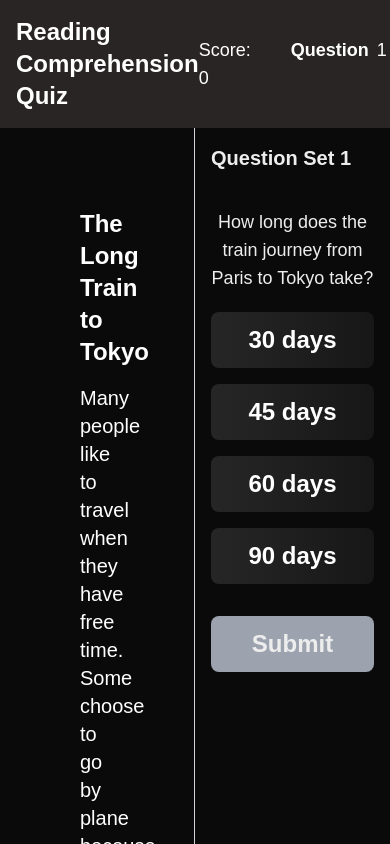
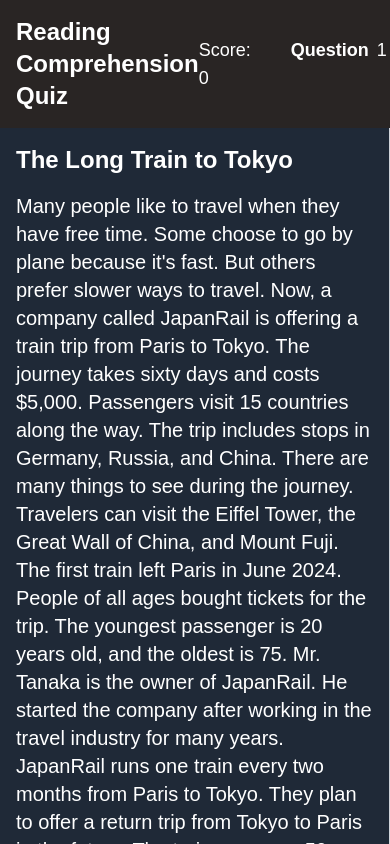
Before and after one commit to ccrymo/Business_English, a Next.js app: page /components/PracticeExam in a window 390 px wide. Built offline with nearby package versions, Linux system fonts and the light colour scheme.

Commit message:
mobile swipe option layout, broken currently needs fixing for large screen

```diff
--- a/app/components/PracticeExam/UI/ReadingText.jsx
+++ b/app/components/PracticeExam/UI/ReadingText.jsx
@@ -4,9 +4,9 @@
 
 export default function ReadingText({ content, title }) {
   return (
-    <div className="w-1/2 overflow-y-scroll p-20 border-r border-gray-300 text-white">
+    <div className="lg:w-1/2 md:w-1/2 sm:w-full sm:h-full overflow-y-scroll p-4 md:p-20 border-r border-gray-300 text-white bg-gray-800">
       <h2 className="text-2xl font-bold mb-4">{title}</h2>
-      <p className="text-xl ">{content}</p>
+      <p className="text-xl">{content}</p>
     </div>
   );
 }
--- a/app/components/PracticeExam/page.js
+++ b/app/components/PracticeExam/page.js
@@ -1,6 +1,7 @@
 "use client";
 
 import React, { useState, useEffect } from "react";
+import { useSwipeable } from 'react-swipeable';
 import Question from "./UI/Question";
 import ReadingText from "./UI/ReadingText";
 import SubmitButton from "./UI/SubmitButton";
@@ -14,6 +15,7 @@
   const [totalQuestions, setTotalQuestions] = useState(0);
   const [correctAnswers, setCorrectAnswers] = useState(0);
   const [isAnswerSelected, setIsAnswerSelected] = useState(false);
+  const [isReadingVisible, setIsReadingVisible] = useState(true);
 
   const readingTextContent = quizData.readingText;
   const readingTextTitle = quizData.readingTextTitle;
@@ -30,8 +32,6 @@
       ...prevAnswers,
       [`question${currentQuestionSet}_${questionNumber}`]: option,
     }));
-
-    // Mark that an answer has been selected
     setIsAnswerSelected(true);
   };
 
@@ -82,6 +82,12 @@
     );
   };
 
+  const handlers = useSwipeable({
+    onSwipedLeft: () => setIsReadingVisible(false),
+    onSwipedRight: () => setIsReadingVisible(true),
+    trackMouse: true
+  });
+
   return (
     <div className="flex flex-col h-screen">
       <Header
@@ -90,9 +96,19 @@
         totalQuestions={quizData[`questions${currentQuestionSet}`].length.toString()}
         correctAnswers={correctAnswers}
       />
-      <div className=" flex flex-row h-screen">
-        <ReadingText content={readingTextContent} title={readingTextTitle} />
-        <div className="w-1/2 p-4 overflow-y-auto">
+      <div className="relative lg:w-1/2 md:1/2 sm:h-screen" {...handlers}>
+        <div
+          className={`absolute inset-0 transition-transform duration-300 ease-in-out ${
+            isReadingVisible ? 'translate-x-0' : '-translate-x-full'
+          }`}
+        >
+          <ReadingText content={readingTextContent} title={readingTextTitle} />
+        </div>
+        <div
+          className={`absolute lg:w-1/2 md:1/2 sm:h-screeninset-0 p-4 overflow-y-auto transition-opacity duration-300 ease-in-out ${
+            isReadingVisible ? 'opacity-0' : 'opacity-100'
+          }`}
+        >
           <h2 className="text-xl font-bold mb-4">
             Question Set {currentQuestionSet}
           </h2>
```
Also changed, not shown: 1 other file (tests, documents, lock files or other folders).
